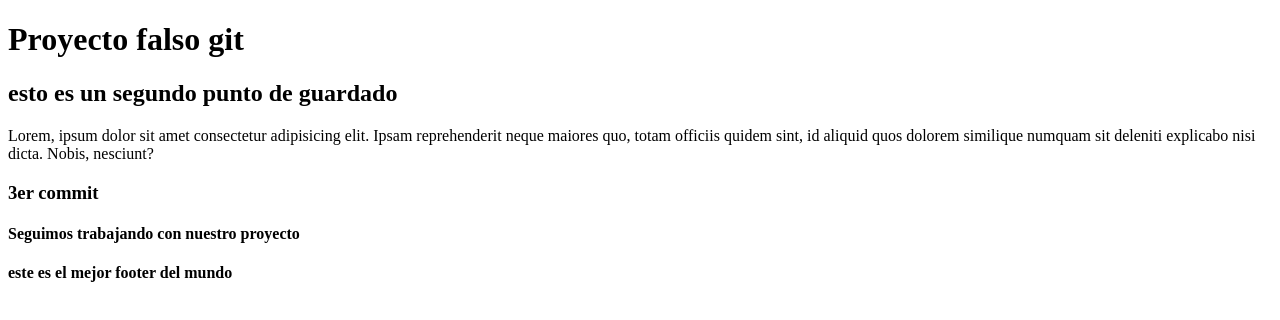
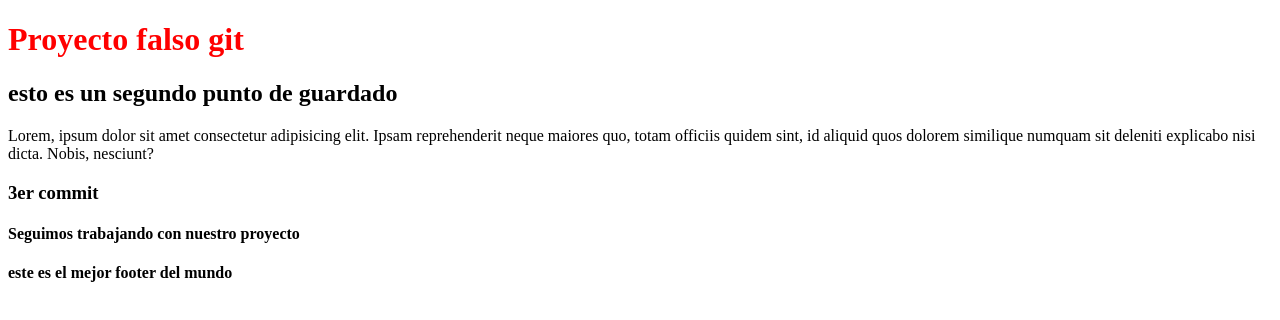
Before and after one commit to lucianaines87/comi--sabado, a plain HTML site: page index.html in a window 1280 px wide. Drawn offline with Linux system fonts and the light colour scheme.

Commit message:
creamos hojas de estilo

```diff
--- /dev/null
+++ b/css/estilo.css
@@ -0,0 +1,3 @@
+h1 {
+    color: red;
+}
--- a/index.html
+++ b/index.html
@@ -5,6 +5,7 @@
     <meta http-equiv="X-UA-Compatible" content="IE=edge">
     <meta name="viewport" content="width=device-width, initial-scale=1.0">
     <title>Proyecto falso</title>
+    <link rel="stylesheet" href="css/estilo.css">
 
 </head>
 <body>
@@ -15,6 +16,7 @@
     <h4>Seguimos trabajando con nuestro proyecto</h4>
 
 
+
     <footer>
         <h4>este es el mejor footer del mundo</h4>
     </footer>
```
